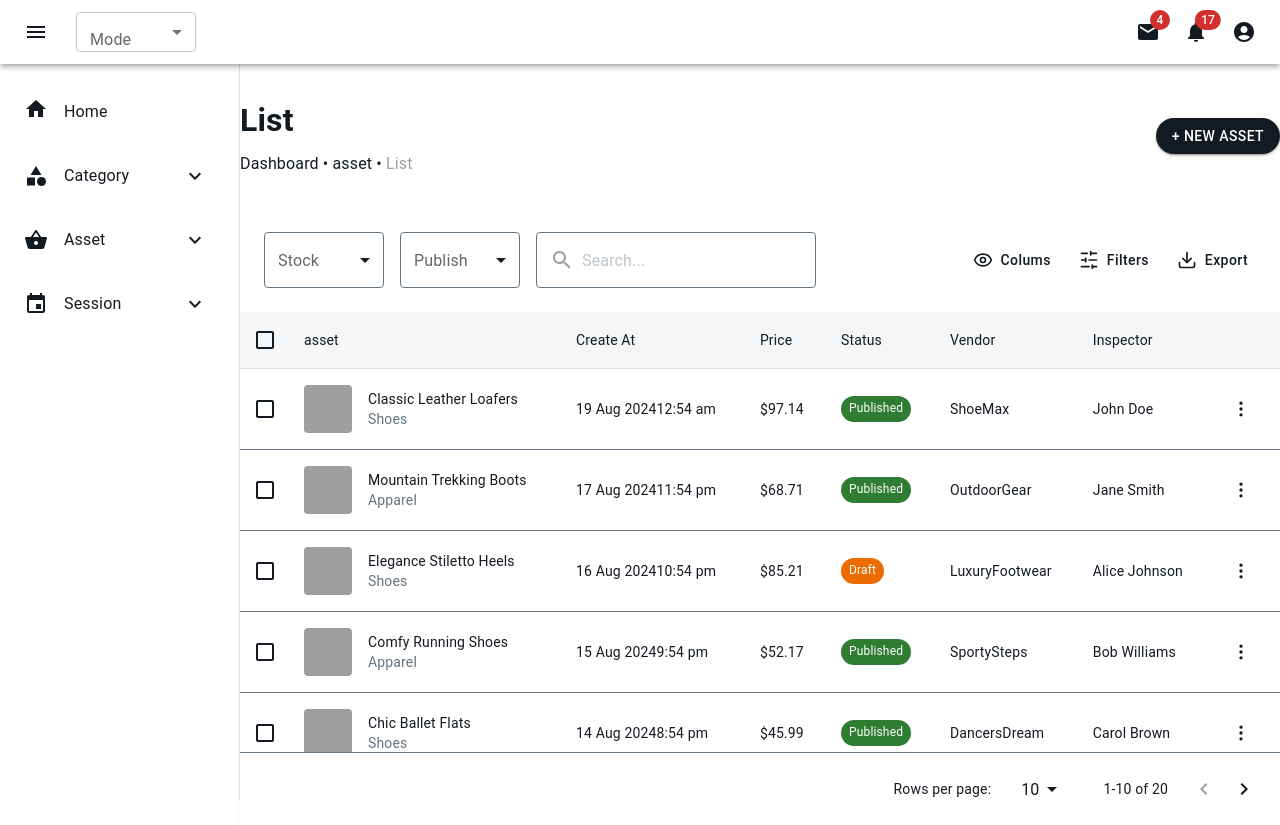
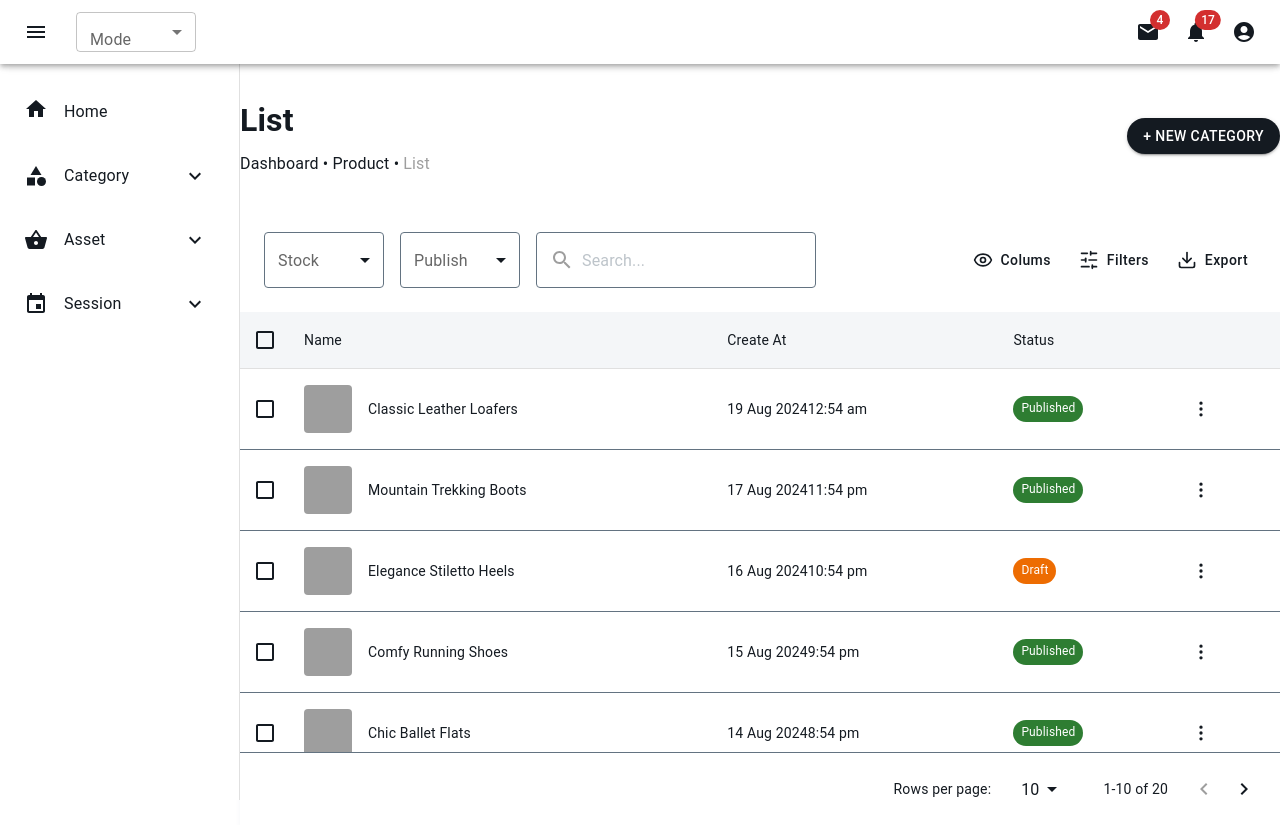
Before and after one commit to BaoNun1205/auction-frontend, a React (Vite) app in the folder frontend/: page /category/list in a window 1280 px wide. Built offline with nearby package versions, Linux system fonts and the light colour scheme; grey boxes are pictures that could not be loaded.

Commit message:
Refactor category list page and add category component

```diff
--- a/frontend/src/features/Asset/AssetList/AssetList.jsx
+++ b/frontend/src/features/Asset/AssetList/AssetList.jsx
@@ -172,7 +172,7 @@ const AssetList = () => {
     { value: 'draft', label: 'Draft' }
   ]
 
-  const columnNames = ['asset', 'Create At', 'Price', 'Status', 'Vendor', 'Inspector']
+  const columnNames = ['Asset', 'Create At', 'Price', 'Status', 'Vendor', 'Inspector']
 
   return (
     <StyledBox>
@@ -291,7 +291,7 @@ const AssetList = () => {
                       <StyledSpan>{asset.inspector}</StyledSpan>
                     </TableCell>
                     <TableCell>
-                      <IconButton sx={{ color: 'primary.textMain' }}>
+                      <IconButton sx={(theme) => ({ color: theme.palette.primary.textMain })}>
                         <MoreVertical size={20} />
                       </IconButton>
                     </TableCell>
--- a/frontend/src/features/Category/CategoryList/CategoryList.jsx
+++ b/frontend/src/features/Category/CategoryList/CategoryList.jsx
@@ -1,11 +1,11 @@
-import React, { useState } from 'react'
-import { Box, Button, Table, TableBody, TableCell, TableRow, IconButton } from '@mui/material'
-import { Eye, SlidersHorizontal, Download, MoreVertical, Trash2 } from 'lucide-react'
-import SelectComponent from '~/components/SelectComponent/SelectComponent'
-import SearchTextField from '~/components/SearchTextFieldComponent/SearchTextField'
-import ButtonComponent from '~/components/ButtonComponent/ButtonComponent'
-import IconButtonComponent from '~/components/IconButtonComponent/IconButtonComponent'
-import PaginationControl from '~/components/PanigationControlComponent/PaginationControl'
+import React, { useState } from 'react';
+import { Box, Button, Table, TableBody, TableCell, TableRow, IconButton } from '@mui/material';
+import { Eye, SlidersHorizontal, Download, MoreVertical, Trash2 } from 'lucide-react';
+import SelectComponent from '~/components/SelectComponent/SelectComponent';
+import SearchTextField from '~/components/SearchTextFieldComponent/SearchTextField';
+import ButtonComponent from '~/components/ButtonComponent/ButtonComponent';
+import IconButtonComponent from '~/components/IconButtonComponent/IconButtonComponent';
+import PaginationControl from '~/components/PanigationControlComponent/PaginationControl';
 import {
   StyledBox,
   StyledCheckbox,
@@ -20,159 +20,92 @@ import {
   StyledTableContainer,
   StyledTableHead,
   StyledTableRow,
-  StyledTitleBox } from '~/features/style'
+  StyledTitleBox
+} from '~/features/style';
 
-const products = [
+const assets = [
   {
     id: 1,
     name: 'Classic Leather Loafers',
-    category: 'Shoes',
     createAt: '19 Aug 2024',
     createTime: '12:54 am',
-    price: 97.14,
     status: 'Published',
-    vendor: 'ShoeMax',
-    inspector: 'John Doe',
     image: '/placeholder.svg?height=80&width=80'
   },
   {
     id: 2,
     name: 'Mountain Trekking Boots',
-    category: 'Apparel',
     createAt: '17 Aug 2024',
     createTime: '11:54 pm',
-    price: 68.71,
     status: 'Published',
-    vendor: 'OutdoorGear',
-    inspector: 'Jane Smith',
     image: '/placeholder.svg?height=80&width=80'
   },
   {
     id: 3,
     name: 'Elegance Stiletto Heels',
-    category: 'Shoes',
     createAt: '16 Aug 2024',
     createTime: '10:54 pm',
-    price: 85.21,
     status: 'Draft',
-    vendor: 'LuxuryFootwear',
-    inspector: 'Alice Johnson',
     image: '/placeholder.svg?height=80&width=80'
   },
   {
     id: 4,
     name: 'Comfy Running Shoes',
-    category: 'Apparel',
     createAt: '15 Aug 2024',
     createTime: '9:54 pm',
-    price: 52.17,
     status: 'Published',
-    vendor: 'SportySteps',
-    inspector: 'Bob Williams',
     image: '/placeholder.svg?height=80&width=80'
   },
   {
     id: 5,
     name: 'Chic Ballet Flats',
-    category: 'Shoes',
     createAt: '14 Aug 2024',
     createTime: '8:54 pm',
-    price: 45.99,
     status: 'Published',
-    vendor: 'DancersDream',
-    inspector: 'Carol Brown',
-    image: '/placeholder.svg?height=80&width=80'
-  },
-  {
-    id: 5,
-    name: 'Chic Ballet Flats',
-    category: 'Shoes',
-    createAt: '14 Aug 2024',
-    createTime: '8:54 pm',
-    price: 45.99,
-    status: 'Published',
-    vendor: 'DancersDream',
-    inspector: 'Carol Brown',
-    image: '/placeholder.svg?height=80&width=80'
-  },
-  {
-    id: 5,
-    name: 'Chic Ballet Flats',
-    category: 'Shoes',
-    createAt: '14 Aug 2024',
-    createTime: '8:54 pm',
-    price: 45.99,
-    status: 'Published',
-    vendor: 'DancersDream',
-    inspector: 'Carol Brown',
-    image: '/placeholder.svg?height=80&width=80'
-  },
-  {
-    id: 5,
-    name: 'Chic Ballet Flats',
-    category: 'Shoes',
-    createAt: '14 Aug 2024',
-    createTime: '8:54 pm',
-    price: 45.99,
-    status: 'Published',
-    vendor: 'DancersDream',
-    inspector: 'Carol Brown',
-    image: '/placeholder.svg?height=80&width=80'
-  },
-  {
-    id: 5,
-    name: 'Chic Ballet Flats',
-    category: 'Shoes',
-    createAt: '14 Aug 2024',
-    createTime: '8:54 pm',
-    price: 45.99,
-    status: 'Published',
-    vendor: 'DancersDream',
-    inspector: 'Carol Brown',
     image: '/placeholder.svg?height=80&width=80'
   }
-]
+];
 
 const ProductList = () => {
-  const [selectedProducts, setSelectedProducts] = useState([])
-  const [showDeleteButton, setShowDeleteButton] = useState(false)
+  const [selectedAssets, setSelectedAssets] = useState([]);
+  const [showDeleteButton, setShowDeleteButton] = useState(false);
 
   const handleSelectAll = (event) => {
     if (event.target.checked) {
-      setSelectedProducts(products.map(product => product.id))
-      setShowDeleteButton(true)
+      setSelectedAssets(assets.map(asset => asset.id));
+      setShowDeleteButton(true);
     } else {
-      setSelectedProducts([])
-      setShowDeleteButton(false)
+      setSelectedAssets([]);
+      setShowDeleteButton(false);
     }
-  }
+  };
 
-  const handleSelectProduct = (event, productId) => {
-    const newSelectedProducts = event.target.checked
-      ? [...selectedProducts, productId]
-      : selectedProducts.filter(id => id !== productId)
+  const handleSelectAsset = (event, assetId) => {
+    const newSelectedAssets = event.target.checked
+      ? [...selectedAssets, assetId]
+      : selectedAssets.filter(id => id !== assetId);
 
-    setSelectedProducts(newSelectedProducts)
-    setShowDeleteButton(newSelectedProducts.length > 0)
-  }
+    setSelectedAssets(newSelectedAssets);
+    setShowDeleteButton(newSelectedAssets.length > 0);
+  };
 
   const handleDelete = () => {
-    console.log('Deleting selected products:', selectedProducts)
+    console.log('Deleting selected assets:', selectedAssets);
     // Implement delete logic here
-  }
+  };
 
   const stockMenuItems = [
     { value: 'in_stock', label: 'In Stock' },
     { value: 'out_of_stock', label: 'Out of Stock' },
     { value: 'low_stock', label: 'Low Stock' }
-  ]
+  ];
 
   const publishMenuItems = [
     { value: 'published', label: 'Published' },
     { value: 'draft', label: 'Draft' }
-  ]
+  ];
 
-  const columnNames = ['Product', 'Create At', 'Price', 'Status', 'Vendor', 'Inspector']
+  const columnNames = ['Name', 'Create At', 'Status'];
 
   return (
     <StyledBox>
@@ -189,7 +122,7 @@ const ProductList = () => {
             color={(theme) => (theme.palette.primary.textExtra)}
             hoverBgcolor={(theme) => (theme.palette.primary.light)}
           >
-            + NEW PRODUCT
+            + NEW CATEGORY
           </ButtonComponent>
         </StyledHeaderBox>
 
@@ -217,7 +150,7 @@ const ProductList = () => {
                   sx={{ color: 'error.main' }}
                   onClick={handleDelete}
                 >
-                  Delete ({selectedProducts.length})
+                  Delete ({selectedAssets.length})
                 </Button>
               )}
               <IconButtonComponent startIcon={<Eye size={20} />}>Colums</IconButtonComponent>
@@ -232,7 +165,7 @@ const ProductList = () => {
                 <TableRow>
                   <TableCell padding="checkbox">
                     <StyledCheckbox
-                      checked={selectedProducts.length === products.length}
+                      checked={selectedAssets.length === assets.length}
                       onChange={handleSelectAll}
                     />
                   </TableCell>
@@ -245,12 +178,12 @@ const ProductList = () => {
                 </TableRow>
               </StyledTableHead>
               <TableBody>
-                {products.map((product) => (
-                  <StyledTableRow key={product.id}>
+                {assets.map((asset) => (
+                  <StyledTableRow key={asset.id}>
                     <TableCell padding="checkbox">
                       <StyledCheckbox
-                        checked={selectedProducts.includes(product.id)}
-                        onChange={(event) => handleSelectProduct(event, product.id)}
+                        checked={selectedAssets.includes(asset.id)}
+                        onChange={(event) => handleSelectAsset(event, asset.id)}
                         onClick={(event) => event.stopPropagation()}
                       />
                     </TableCell>
@@ -258,40 +191,30 @@ const ProductList = () => {
                       <Box sx={{ display: 'flex', alignItems: 'center' }}>
                         <Box
                           component="img"
-                          src={product.image}
+                          src={asset.image}
                           sx={{ width: 48, height: 48, borderRadius: 1, mr: 2 }}
                         />
                         <Box>
-                          <StyledSpan>{product.name}</StyledSpan>
-                          <Box sx={{ color: 'primary.textSecondary' }}>{product.category}</Box>
+                          <StyledSpan>{asset.name}</StyledSpan>
                         </Box>
                       </Box>
                     </TableCell>
                     <TableCell>
-                      <StyledSpan>{product.createAt}</StyledSpan>
-                      <StyledSpan>{product.createTime}</StyledSpan>
-                    </TableCell>
-                    <TableCell>
-                      <StyledSpan>${product.price.toFixed(2)}</StyledSpan>
+                      <StyledSpan>{asset.createAt}</StyledSpan>
+                      <StyledSpan>{asset.createTime}</StyledSpan>
                     </TableCell>
                     <TableCell>
                       <StyledStatusBox
                         sx={(theme) => ({
-                          bgcolor: product.status === 'Published' ? theme.palette.success.main : theme.palette.warning.main,
-                          color: product.status === 'Published' ? theme.palette.success.contrastText : theme.palette.warning.contrastText
+                          bgcolor: asset.status === 'Published' ? theme.palette.success.main : theme.palette.warning.main,
+                          color: asset.status === 'Published' ? theme.palette.success.contrastText : theme.palette.warning.contrastText
                         })}
                       >
-                        {product.status}
+                        {asset.status}
                       </StyledStatusBox>
                     </TableCell>
                     <TableCell>
-                      <StyledSpan>{product.vendor}</StyledSpan>
-                    </TableCell>
-                    <TableCell>
-                      <StyledSpan>{product.inspector}</StyledSpan>
-                    </TableCell>
-                    <TableCell>
-                      <IconButton sx={{ color: 'primary.textMain' }}>
+                      <IconButton sx={(theme) => ({ color: theme.palette.primary.textMain })}>
                         <MoreVertical size={20} />
                       </IconButton>
                     </TableCell>
@@ -304,7 +227,7 @@ const ProductList = () => {
         </StyledSecondaryBox>
       </StyledInnerBox>
     </StyledBox>
-  )
-}
+  );
+};
 
-export default ProductList
+export default ProductList;
--- /dev/null
+++ b/frontend/src/pages/Category.jsx/CategoryListPage.jsx
@@ -0,0 +1,13 @@
+import React from 'react'
+import CategoryList from '~/features/Category/CategoryList/CategoryList'
+import Dashboard from '~/layouts/DashBoard'
+
+function CategoryListPage() {
+  return (
+    <Dashboard>
+      <CategoryList />
+    </Dashboard>
+  )
+}
+
+export default CategoryListPage
--- a/frontend/src/routes/routes.jsx
+++ b/frontend/src/routes/routes.jsx
@@ -1,4 +1,5 @@
 import AssetListPage from '~/pages/Asset/AssetListPage'
+import CategoryListPage from '~/pages/Category.jsx/CategoryListPage'
 import HomePage from '~/pages/Home/HomePage'
 import Authentication from '~/pages/Authentication/Authentication'
 import User from '~/pages/Customer/User'
@@ -16,7 +17,7 @@ const BASE_PATHS = {
 export const routes = [
   {
     path: `${BASE_PATHS.CATEGORY}/list`,
-    page: AssetListPage
+    page: CategoryListPage
   },
   {
     path: `${BASE_PATHS.ASSET}/list`,
```
Also changed, not shown: frontend/src/features/Category/AddCategory/AddCategory.jsx (added).
